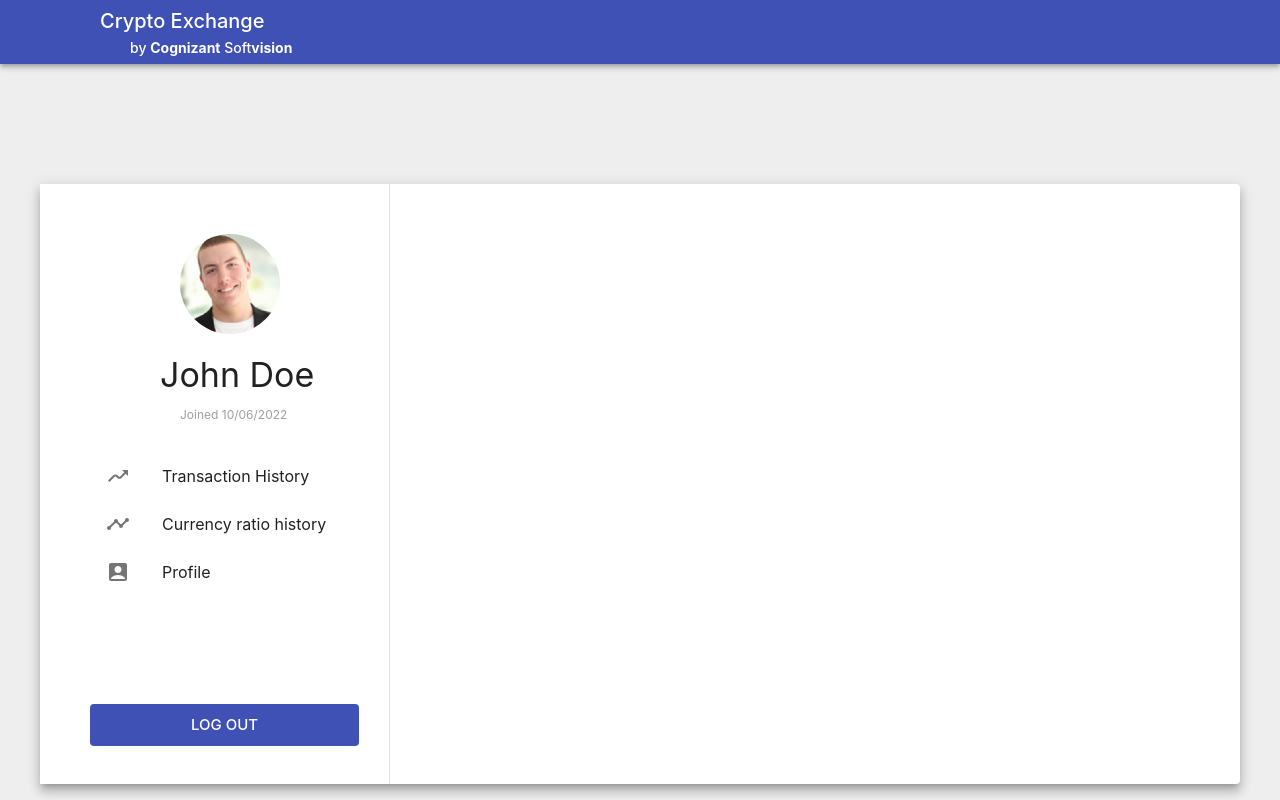
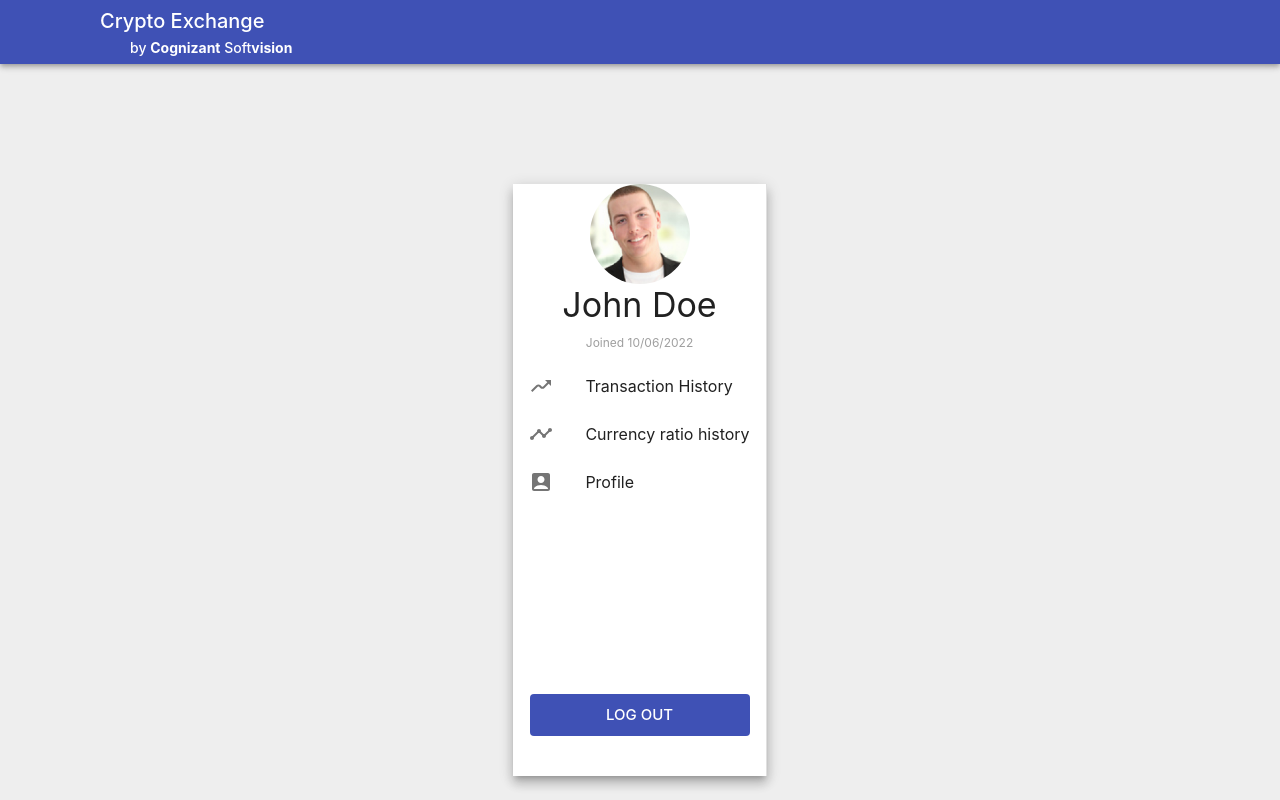
Before and after one commit to andreihojda15/crypto-exchange-client, a React (Create React App) app: page /main in a window 1280 px wide. Built offline with nearby package versions, Linux system fonts and the light colour scheme.

Commit message:
[FE] drawer: implemented drawer with grid layout

```diff
--- a/src/components/DrawerBar.js
+++ b/src/components/DrawerBar.js
@@ -5,9 +5,9 @@ import image1 from '../imgs/image1.png'
 import MovingIcon from '@mui/icons-material/Moving';
 import AccountBoxIcon from '@mui/icons-material/AccountBox';
 import TimelineIcon from '@mui/icons-material/Timeline';
-import './drawerbar.css'
+import { Box } from '@mui/system';
 
-const DrawerBar = () => {
+export const DrawerBar = () => {
     const logout = () => {
         // do a logout
     }
@@ -15,35 +15,43 @@ const DrawerBar = () => {
     return (
         <Drawer variant="permanent"
             sx={{
-                flexShrink: 0,
                 '& .MuiDrawer-paper': {
-                    overflow: 'hidden',
                     position: 'relative',
-                    width: '350px',
-                    height: '600px'
                 },
             }}
             open
         >
+            <Box sx={{
+                display: 'grid',
+                gridTemplateAreas: `'avatar'
+                                    'name'
+                                    'date'
+                                    'list'
+                                    'logout'`,
+                gridTemplateRows: '100px 50px 20px 300px auto',
+                justifyItems: 'center',
+            }}>
                 <Avatar
                     alt='user profile picture'
                     src={image1}
-                className='picture'
                     sx={{
                         width: 100,
                         height: 100,
+                        gridArea: 'avatar',
                     }}
                 />
-            <Typography variant='h4' sx={{ position: 'relative', top: 70, left: 120 }}>John Doe</Typography>
+                <Typography variant='h4' sx={{
+                    gridArea: 'name',
+                }}>John Doe</Typography>
                 <Typography
                     sx={{
-                    position: 'relative',
-                    top: 80,
-                    left: 140,
+                        gridArea: 'date',
                         fontSize: 12,
                         color: 'rgba(0, 0, 0, 0.38)',
                     }}>Joined 10/06/2022</Typography>
-            <List className='list'>
+                <List sx={{
+                    gridArea: 'list',
+                }}>
                     <ListItem disablePadding>
                         <ListItemButton>
                             <ListItemIcon>
@@ -73,13 +81,16 @@ const DrawerBar = () => {
                     type='button'
                     variant='contained'
                     size='large'
-                className='logoutButton'
                     onClick={logout}
+                    sx={{
+                        width: 220,
+                        marginY: 5,
+                        gridArea: 'logout',
+                    }}
                 >
                     Log out
                 </Button>
+            </Box>
         </Drawer>
     )
 }
-
-export default DrawerBar
--- a/src/components/drawerbar.css
+++ /dev/null
@@ -1,19 +0,0 @@
-.picture {
-    position: absolute;
-    left: 140px;
-    top: 50px;
-}
-
-.list {
-    position: relative;
-    top: 100px;
-    left: 50px;
-    width: fit-content;
-}
-
-.logoutButton {
-    position: relative;
-    top: 200px;
-    left: 50px;
-    width: 269px;
-}
--- a/src/pages/MainPage.js
+++ b/src/pages/MainPage.js
@@ -2,7 +2,7 @@ import React from 'react'
 import Paper from '@mui/material/Paper';
 import Box from '@mui/material/Box';
 import './mainpage.css'
-import DrawerBar from '../components/DrawerBar'
+import { DrawerBar } from '../components/DrawerBar'
 
 const MainPage = () => {
 
@@ -15,8 +15,7 @@ const MainPage = () => {
                 <Paper
                     elevation={8}
                     sx={{
-                        width: 1200,
-                        height: 600,
+
                     }}
                 >
                     <DrawerBar />
```
Lines whose indentation alone changed are shown as unchanged.
